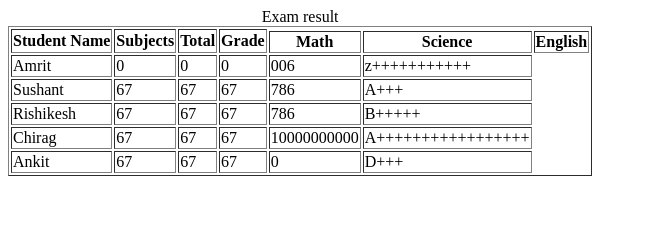
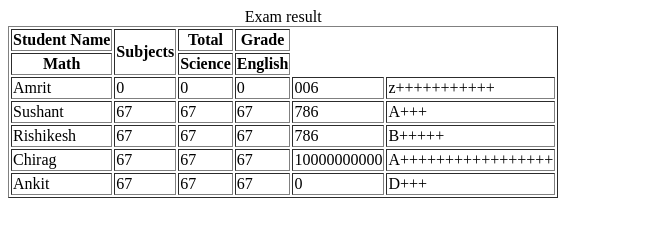
Before and after one commit to Amrit-raj50/HTML-Assignment, a plain HTML site: page table.html in a window 1280 px wide. Shown: the whole page, without its empty margins (0-647 px from the left). Drawn offline with Linux system fonts and the light colour scheme.

Commit message:
Commiting chnages in table.html

```diff
--- a/table.html
+++ b/table.html
@@ -8,10 +8,10 @@
 <table border="1">
     <caption>Exam result</caption>
     <tr>
-        <th rowspan="2">Student Name</th>
+        <th rowspan="">Student Name</th>
         <th rowspan="2">Subjects</th>
-        <th rowspan="2">Total</th>
-        <th rowspan="2">Grade</th>
+        <th rowspan="">Total</th>
+        <th rowspan="">Grade</th>
     </tr>
     <tr>
         <th>Math</th>
```
